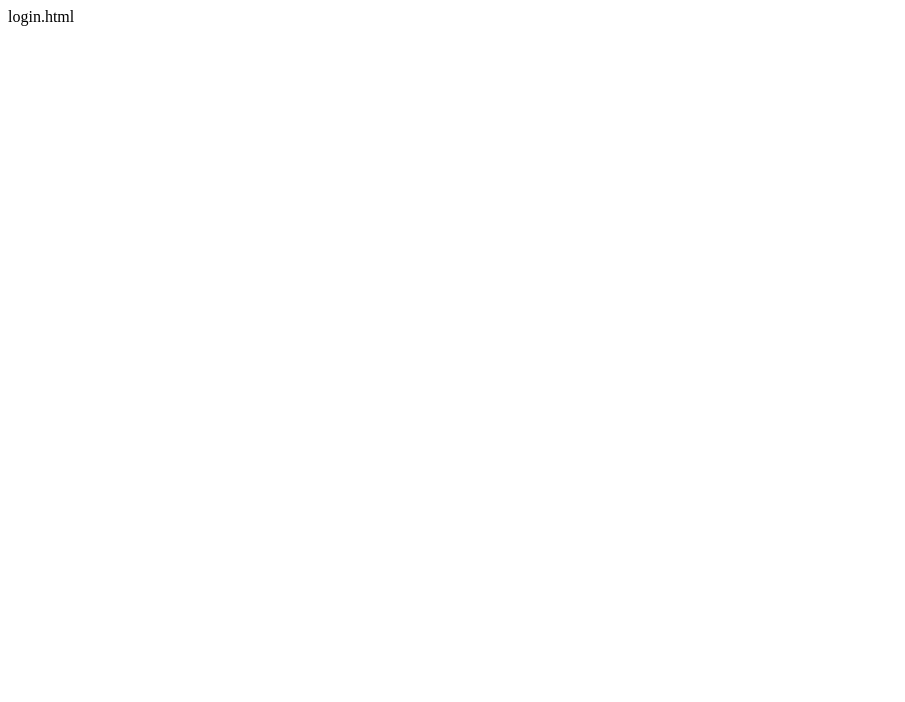
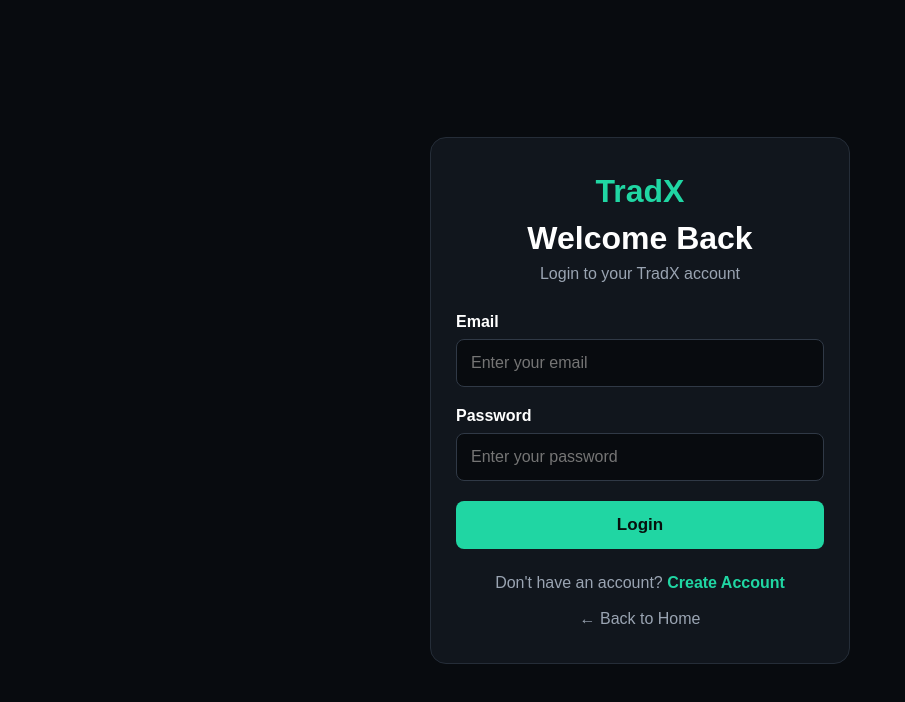
Before and after one commit to TRADX760/Tradx-Marketing-2026, a plain HTML site: page login.html in a window 1280 px wide. Shown: the whole page, without its empty margins (0-905 px from the left). Drawn offline with Linux system fonts and the light colour scheme.

Commit message:
Update login.html

```diff
--- a/login.html
+++ b/login.html
@@ -1 +1,169 @@
-login.html
+<!DOCTYPE html>
+<html lang="en">
+<head>
+  <meta charset="UTF-8">
+  <meta name="viewport" content="width=device-width, initial-scale=1.0">
+  <title>TradX - Login</title>
+
+  <style>
+    * {
+      box-sizing: border-box;
+      margin: 0;
+      padding: 0;
+      font-family: Arial, sans-serif;
+    }
+
+    body {
+      min-height: 100vh;
+      background: #080b0f;
+      color: white;
+      display: flex;
+      justify-content: center;
+      align-items: center;
+      padding: 20px;
+    }
+
+    .container {
+      width: 100%;
+      max-width: 420px;
+      background: #11161d;
+      padding: 35px 25px;
+      border-radius: 16px;
+      border: 1px solid #252d38;
+    }
+
+    .logo {
+      text-align: center;
+      font-size: 32px;
+      font-weight: bold;
+      color: #20d6a3;
+      margin-bottom: 10px;
+    }
+
+    h1 {
+      text-align: center;
+      margin-bottom: 8px;
+    }
+
+    .subtitle {
+      text-align: center;
+      color: #9aa4b2;
+      margin-bottom: 30px;
+    }
+
+    label {
+      display: block;
+      margin-bottom: 8px;
+      font-weight: bold;
+    }
+
+    input {
+      width: 100%;
+      padding: 14px;
+      margin-bottom: 20px;
+      background: #080b0f;
+      border: 1px solid #303946;
+      border-radius: 8px;
+      color: white;
+      font-size: 16px;
+      outline: none;
+    }
+
+    input:focus {
+      border-color: #20d6a3;
+    }
+
+    button {
+      width: 100%;
+      padding: 14px;
+      background: #20d6a3;
+      color: #07100d;
+      border: none;
+      border-radius: 8px;
+      font-size: 17px;
+      font-weight: bold;
+      cursor: pointer;
+    }
+
+    button:hover {
+      opacity: 0.9;
+    }
+
+    .register {
+      text-align: center;
+      margin-top: 25px;
+      color: #9aa4b2;
+    }
+
+    .register a {
+      color: #20d6a3;
+      text-decoration: none;
+      font-weight: bold;
+    }
+
+    .home {
+      display: block;
+      text-align: center;
+      margin-top: 18px;
+      color: #9aa4b2;
+      text-decoration: none;
+    }
+  </style>
+</head>
+
+<body>
+
+  <div class="container">
+
+    <div class="logo">TradX</div>
+
+    <h1>Welcome Back</h1>
+
+    <p class="subtitle">Login to your TradX account</p>
+
+    <form onsubmit="loginUser(event)">
+
+      <label for="email">Email</label>
+      <input
+        type="email"
+        id="email"
+        placeholder="Enter your email"
+        required
+      >
+
+      <label for="password">Password</label>
+      <input
+        type="password"
+        id="password"
+        placeholder="Enter your password"
+        required
+      >
+
+      <button type="submit">Login</button>
+
+    </form>
+
+    <p class="register">
+      Don't have an account?
+      <a href="register.html">Create Account</a>
+    </p>
+
+    <a class="home" href="index.html">← Back to Home</a>
+
+  </div>
+
+  <script>
+    function loginUser(event) {
+      event.preventDefault();
+
+      const email = document.getElementById("email").value;
+      const password = document.getElementById("password").value;
+
+      if (email && password) {
+        alert("Login form submitted successfully.");
+      }
+    }
+  </script>
+
+</body>
+  </html>
```
